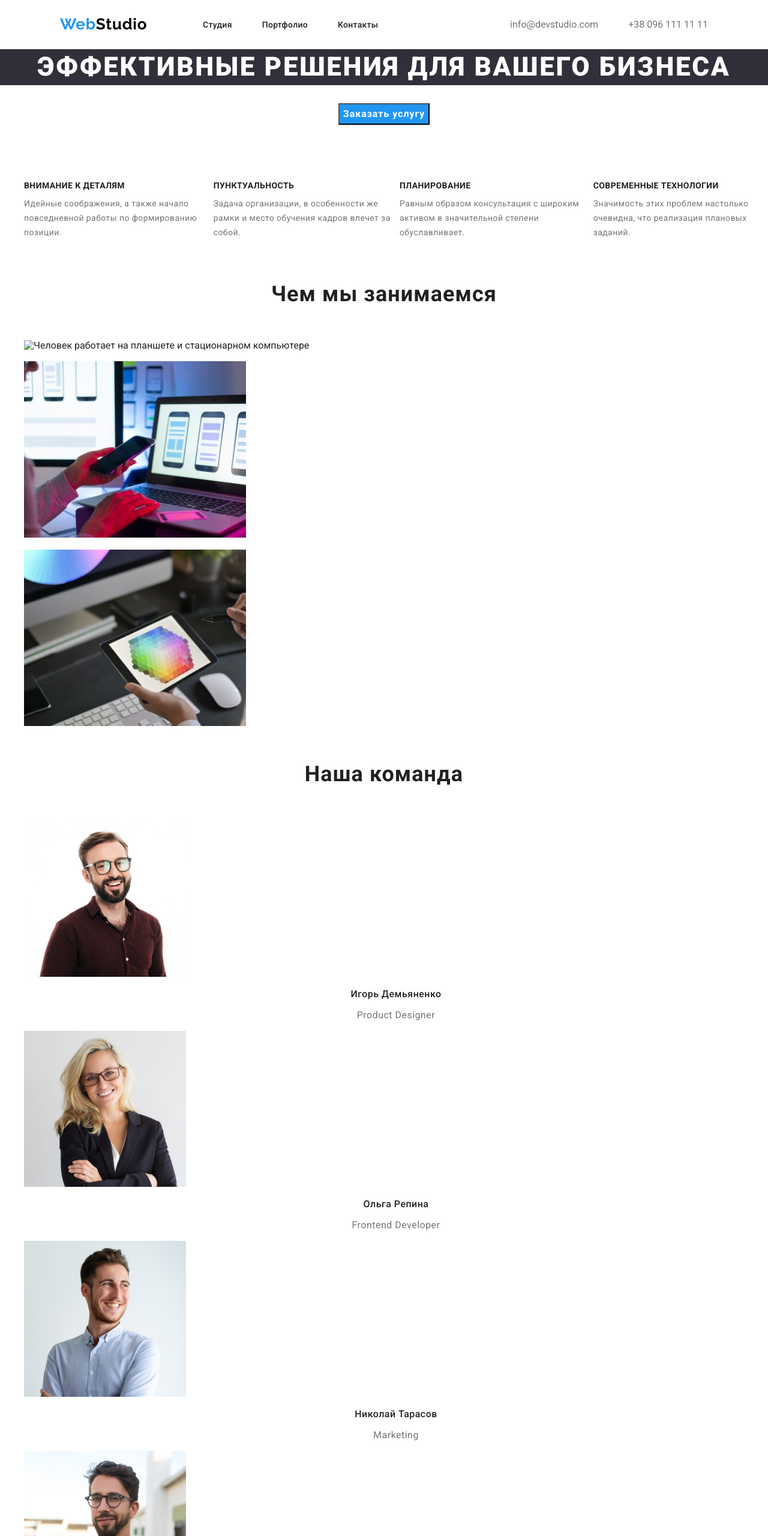
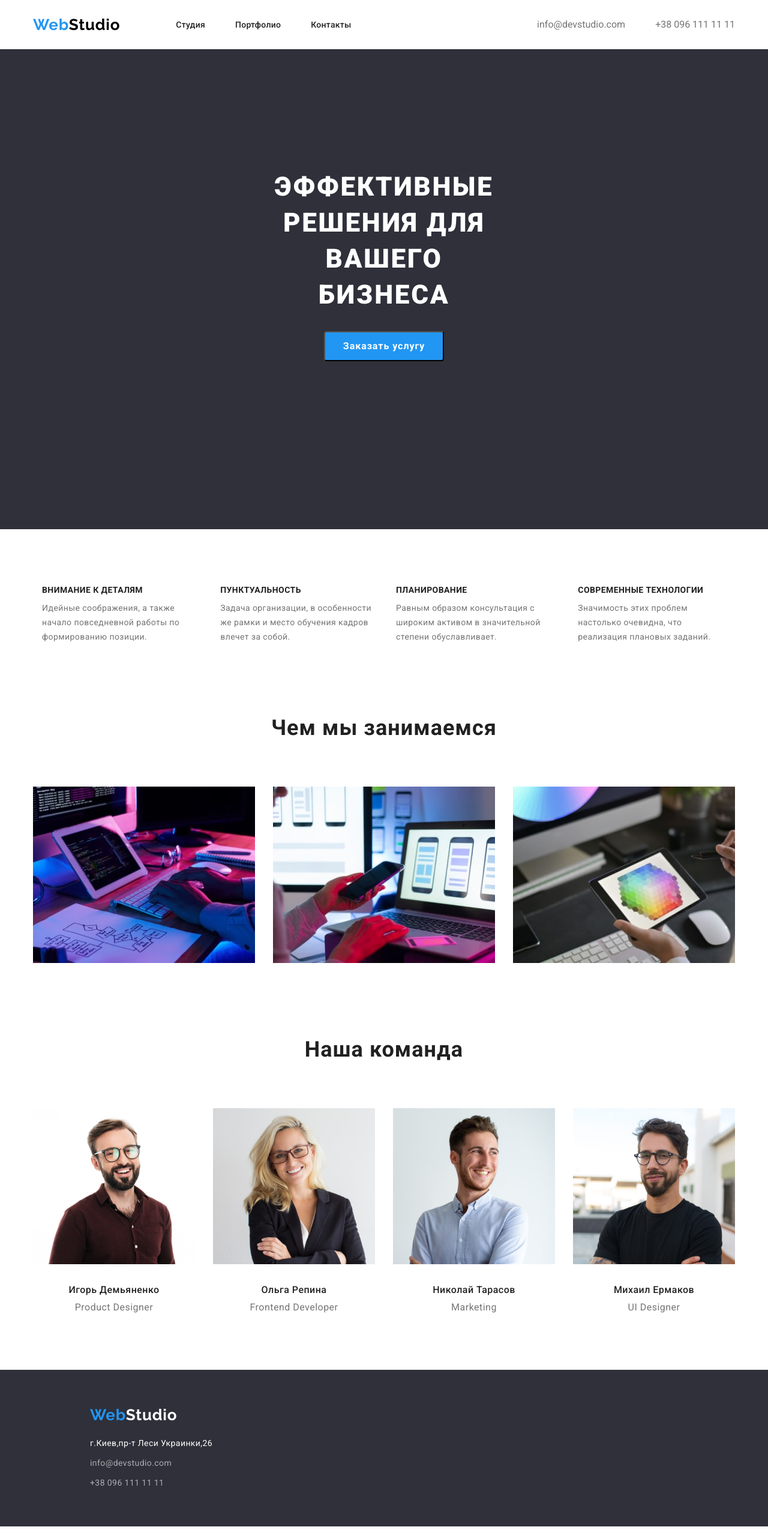
Before and after one commit to Mark-Nelovka/goit-markup-hw-03, a plain HTML site: page index.html in a window 1280 px wide. Shown: the top 2560 px of the page at 60% size. Drawn offline with nearby package versions, Linux system fonts and the light colour scheme.

Commit message:
Позиционирует элементы

```diff
--- a/css/style.css
+++ b/css/style.css
@@ -8,11 +8,23 @@
 body {
   font-family: Roboto, sans-serif;
   color: #212121;
-  /* width: 1200px; */
 }
 
-h1 {
+h1,
+h2,
+h3,
+p {
   margin-top: 0;
+  margin-bottom: 0;
+}
+
+ul {
+  margin-top: 0;
+  margin-bottom: 0;
+  margin-left: 0;
+  margin-right: 0;
+  padding-left: 0;
+  padding-right: 0;
 }
 
 /* .tt-decor {
@@ -41,48 +53,66 @@ h1 {
 
 /*------------Header------------*/
 
+.container {
+  display: flex;
+  width: 1200px;
+  padding-right: 15px;
+  padding-left: 15px;
+  margin: 0 auto;
+  justify-content: center;
+  flex-wrap: wrap;
+}
+
+.header .container {
+  display: flex;
+  align-items: center;
+}
+
+.header-port {
+  margin-bottom: 94px;
+}
+
 .page-header-container {
   display: flex;
   align-items: center;
-  justify-content: center;
 }
 
 .nav-logo {
-  width: 145px;
-  margin-left: 100px;
+  text-decoration: none;
+  list-style: none;
   margin-right: 93px;
-  margin-top: 24px;
-  margin-bottom: 25px;
-  /* background-color: teal; */
+  padding-top: 25px;
+  padding-bottom: 25px;
 }
 
 .nav-menu {
   display: flex;
   align-items: center;
-  margin-left: 0;
-  margin-right: 115px;
-  margin-top: 32px;
-  margin-bottom: 32px;
-  padding-left: 0;
   text-decoration: none;
   list-style: none;
-  /* background-color: tomato; */
+  padding-top: 25px;
+  padding-bottom: 25px;
 }
 
-.nav-contact {
+.header-right {
+  margin-left: auto;
   display: flex;
   align-items: center;
-  margin-left: auto;
-  margin-right: 100px;
-  margin-top: 32px;
-  margin-bottom: 32px;
-  padding-left: 0;
-  padding-top: 0;
-  padding-bottom: 0;
   text-decoration: none;
   list-style: none;
-  /* background-color: violet; */
+  padding-top: 32px;
+  padding-bottom: 32px;
 }
+
+/* .nav-contact {
+  display: flex;
+  align-items: center;
+  margin-left: 0px auto;
+  padding-top: 25px;
+  padding-bottom: 25px;
+  text-decoration: none;
+  list-style: none;
+} */
 
 .nav-contact-list {
   padding-right: 50px;
@@ -130,21 +160,17 @@ h1 {
   list-style: none;
 }
 
-/* .menu {
-  margin-top: 32px;
-  margin-bottom: 32px;
-} */
-
 .menu:not(:last-child) {
   padding-right: 50px;
 }
 
 .item:hover,
 .item:focus {
-  color: var(--logo);
+  color: var(--title);
 }
 
 .item-connect {
+  display: block;
   color: var(--main-text-color);
   text-decoration: none;
   list-style: none;
@@ -163,6 +189,11 @@ h1 {
 
 .page-main-hero {
   text-align: center;
+  padding-top: 200px;
+  padding-right: 450px;
+  padding-bottom: 280px;
+  padding-left: 450px;
+  background: #2f303a;
   margin-bottom: 94px;
 }
 
@@ -170,12 +201,14 @@ h1 {
   font-weight: 900;
   font-size: 44px;
   line-height: 1.36;
-  text-align: center;
+  /* padding-top: 200px;
+  padding-right: 450px;
+  padding-bottom: 280px;
+  padding-left: 450px; */
   letter-spacing: 0.06em;
   margin-bottom: 30px;
   text-transform: uppercase;
   color: var(--title);
-  background: #2f303a;
 }
 
 .btn-first {
@@ -184,6 +217,10 @@ h1 {
   font-weight: bold;
   font-size: 16px;
   line-height: 1.87;
+  border-radius: 4px;
+  margin: 0 auto;
+  width: 200px;
+  height: 50px;
   cursor: pointer;
   text-align: center;
   letter-spacing: 0.06em;
@@ -203,17 +240,37 @@ h1 {
   color: var(--text);
 }
 
+.btn-second:hover,
+.btn-second:focus {
+  background-color: var(--logo);
+}
+
+.menu-nav:not(:last-child) {
+  padding-right: 8px;
+  padding-bottom: 50px;
+}
+
 .main-discription {
-  /* calc (100% - 90px) * 4; */
-  margin-top: 0;
+  display: flex;
+  width: 1200px;
+  padding-right: 15px;
+  padding-left: 15px;
+  margin: 0 auto;
+  margin-bottom: 94px;
+  /* align-items: center; */
 }
 
 .discription {
   display: flex;
-  justify-content: flex-start;
   margin-top: 0;
+  padding-right: 15px;
+  padding-left: 15px;
   text-decoration: none;
   list-style: none;
+}
+
+.discription-list:not(:last-child) {
+  margin-right: 30px;
 }
 
 .discription-h {
@@ -236,13 +293,36 @@ h1 {
   color: var(--main-text-color);
 }
 
+/* .container-job {
+  display: flex;
+  width: 1200px;
+  align-items: center;
+} */
+
+/* .job {
+  width: 1200px;
+  display: flex;
+  align-items: center;
+  justify-content: center;
+} */
+
+.image-list:not(:last-child) {
+  margin-right: 30px;
+}
+
 .photo {
   font-weight: bold;
   font-size: 36px;
   line-height: 2.6;
   text-align: center;
+  padding-bottom: 50px;
   letter-spacing: 0.03em;
   color: var(--text);
+  margin-top: 0;
+}
+
+.main-job {
+  margin-bottom: 94px;
 }
 
 .command {
@@ -250,8 +330,13 @@ h1 {
   font-size: 36px;
   line-height: 2.6;
   text-align: center;
+  padding-bottom: 50px;
   letter-spacing: 0.03em;
   color: var(--text);
+}
+
+.people-command:not(:last-child) {
+  padding-right: 30px;
 }
 
 .name {
@@ -259,6 +344,8 @@ h1 {
   font-size: 16px;
   line-height: 1.18;
   text-align: center;
+  padding-top: 30px;
+  padding-bottom: 10px;
   letter-spacing: 0.03em;
   color: var(--text);
 }
@@ -276,6 +363,8 @@ h1 {
   font-size: 18px;
   line-height: 2;
   letter-spacing: 0.06em;
+  padding-top: 20px;
+  padding-bottom: 4px;
   color: var(--text);
 }
 
@@ -286,10 +375,35 @@ h1 {
   color: var(--main-text-color);
 }
 
+.section-command {
+  padding-bottom: 94px;
+}
+
+.card {
+  padding-right: 30px;
+  padding-bottom: 30px;
+}
+
+.card-different {
+  padding-right: 0;
+  padding-bottom: 30px;
+}
 /*------------FOOTER------------*/
 
 .footer {
   background-color: #2f303a;
+}
+
+.footer-section {
+  padding-left: 150px;
+}
+
+.logo-footer {
+  display: block;
+  padding-top: 60px;
+  padding-bottom: 20px;
+  text-decoration: none;
+  list-style: none;
 }
 
 .map-item {
@@ -322,3 +436,11 @@ h1 {
 .tel:focus {
   color: var(--logo);
 }
+
+.footer-contact:not(:last-child) {
+  padding-bottom: 9px;
+}
+
+.footer-contact:nth-child(3) {
+  padding-bottom: 60px;
+}
--- a/index.html
+++ b/index.html
@@ -17,31 +17,26 @@
 </head>
 
 <body>
-    <header>
-        <nav class="page-header-container">
-            <div class="nav-logo">
-                <a class="tt-decor" lang="en" href=""><span class="logo-first">Web</span><span class="logo-second">Studio</span></a>
-            </div>
-
+    <header class="header">
+        <div class="container">
+            <nav class="page-header-container">
+                <a class="nav-logo" lang="en" href="./index.html"><span class="logo-first">Web</span><span
+                    class="logo-second">Studio</span></a>
 
                 <ul class="nav-menu">
                     <li class="menu"><a class="item" href="./index.html">Студия</a></li>
                     <li class="menu"><a class="item" href="./portfolio.html">Портфолио</a></li>
                     <li class="menu"><a class="item" href="">Контакты</a></li>
                 </ul>
-
-
-                <ul class="nav-contact">
-                    <li class="nav-contact-list"><a class="item-connect" href="mailto:info@devstudio.com">info@devstudio.com</a></li>
-                    <li><a class="item-connect" href="tel:+380961111111">+38 096 111 11 11</a></li>
-                </ul>
-
-
-        </nav>
+            </nav>
+            <div class="header-right">
+                <a class="item-connect" href="mailto:info@devstudio.com">info@devstudio.com</a>
+                <a class="item-connect" href="tel:+380961111111">+38 096 111 11 11</a>
+            </div>
+       </div>
     </header>
 
     <main>
-
         <section class="page-main-hero">
             <h1 class="main-hero">Эффективные решения для вашего бизнеса</h1>
             <button class="btn-first" type="button">Заказать услугу</button>
@@ -49,60 +44,58 @@
 
         <section class="main-discription">
             <ul class="discription">
-                <li>
+                <li class="discription-list">
                     <h3 class="discription-h">Внимание к деталям</h3>
                     <p class="discription-p">Идейные соображения, а также начало повседневной работы по формированию позиции.</p>
                 </li>
-                <li>
+                <li class="discription-list">
                     <h3 class="discription-h">Пунктуальность</h3>
                     <p class="discription-p">Задача организации, в особенности же рамки и место обучения кадров влечет за собой.</p>
                 </li>
-                <li>
+                <li class="discription-list">
                     <h3 class="discription-h">Планирование</h3>
                     <p class="discription-p">Равным образом консультация с широким активом в значительной степени обуславливает.</p>
                 </li>
-                <li>
+                <li class="discription-list">
                     <h3 class="discription-h">Современные технологии</h3>
                     <p class="discription-p">Значимость этих проблем настолько очевидна, что реализация плановых заданий.</p>
                 </li>
             </ul>
         </section>
 
-        <section>
+        <section class="main-job">
             <h2 class="photo">Чем мы занимаемся</h2>
-            <ul class="tt-decor">
-                <li><img src="./" width="370" height="294"
-                        alt="Человек работает на планшете и стационарном компьютере"></li>
-            </ul>
-            <ul class="tt-decor">
-                <li><img src="./images/images-job/img2.jpg" width="370" height="294"
-                        alt="Человек держит телефон в левой руке, а правой работает с компьютером"></li>
-            </ul>
-            <ul class="tt-decor">
-                <li><img src="./images/images-job/img3.jpg" width="370" height="294"
-                        alt="Человек держит планшет с цветным графичным изображением"></li>
-            </ul>
+            <div>
+                <ul class="container tt-decor">
+                    <li class="image-list"><img src="./images/images-job/img1.jpg" width="370" height="294"
+                            alt="Человек работает на планшете и стационарном компьютере"></li>
+                    <li class="image-list"><img src="./images/images-job/img2.jpg" width="370" height="294"></li>
+                    <li class="image-list"><img src="./images/images-job/img3.jpg" width="370" height="294"
+                            alt="Человек держит планшет с цветным графичным изображением"></li>
+                </ul>
+            </div>
+
         </section>
 
-        <section>
+        <section class="section-command">
             <h2 class="command">Наша команда</h2>
-            <ul class="tt-decor">
-                <li>
+            <ul class="discription container">
+                <li class="people-command">
                     <img src="./images/img-command/img1.jpg" width="270" height="260" alt="Сотрудник компании">
                     <h3 class="name">Игорь Демьяненко</h3>
                     <p class="profession" lang="en">Product Designer</p>
                 </li>
-                <li>
+                <li class="people-command">
                     <img src="./images/img-command/img2.jpg" width="270" height="260" alt="Сотрудник компании">
                     <h3 class="name">Ольга Репина</h3>
                     <p class="profession" lang="en">Frontend Developer</p>
                 </li>
-                <li>
+                <li class="people-command">
                     <img src="./images/img-command/img3.jpg" width="270" height="260" alt="Сотрудник компании">
                     <h3 class="name">Николай Тарасов</h3>
                     <p class="profession" lang="en">Marketing</p>
                 </li>
-                <li>
+                <li class="people-command">
                     <img src="./images/img-command/img4.jpg" width="270" height="260" alt="Сотрудник компании">
                     <h3 class="name">Михаил Ермаков</h3>
                     <p class="profession" lang="en">UI Designer</p>
@@ -112,12 +105,17 @@
     </main>
 
     <footer class="footer">
-        <a class="tt-decor" lang="en" href="./index.html"><span class="logo-first">Web</span><span class="logo-second-w">Studio</span></a>
+        <div class="footer-section">
+            <a class="logo-footer" lang="en" href="./index.html"><span class="logo-first">Web</span><span
+                    class="logo-second-w">Studio</span></a>
             <ul class="tt-decor">
-                <li><a class="map-item" href="https://goo.gl/maps/ncEjKkmwe7wm9tHb9" rel="noopener noreferrer">г.Киев,пр-т Леси Украинки,26</a></li>
-                <li><a class="email" href="mailto:info@devstudio.com">info@devstudio.com</a></li>
-                <li><a class="tel" href="tel:+380961111111">+38 096 111 11 11</a></li>
+                <li class="footer-contact"><a class="map-item" href="https://goo.gl/maps/ncEjKkmwe7wm9tHb9"
+                        rel="noopener noreferrer">г.Киев,пр-т Леси Украинки,26</a></li>
+                <li class="footer-contact"><a class="email" href="mailto:info@devstudio.com">info@devstudio.com</a></li>
+                <li class="footer-contact"><a class="tel" href="tel:+380961111111">+38 096 111 11 11</a></li>
             </ul>
+        </div>
+
         </footer>
 </body>
 </html>
```
Also changed, not shown: portfolio.html (+40 -35 lines).
